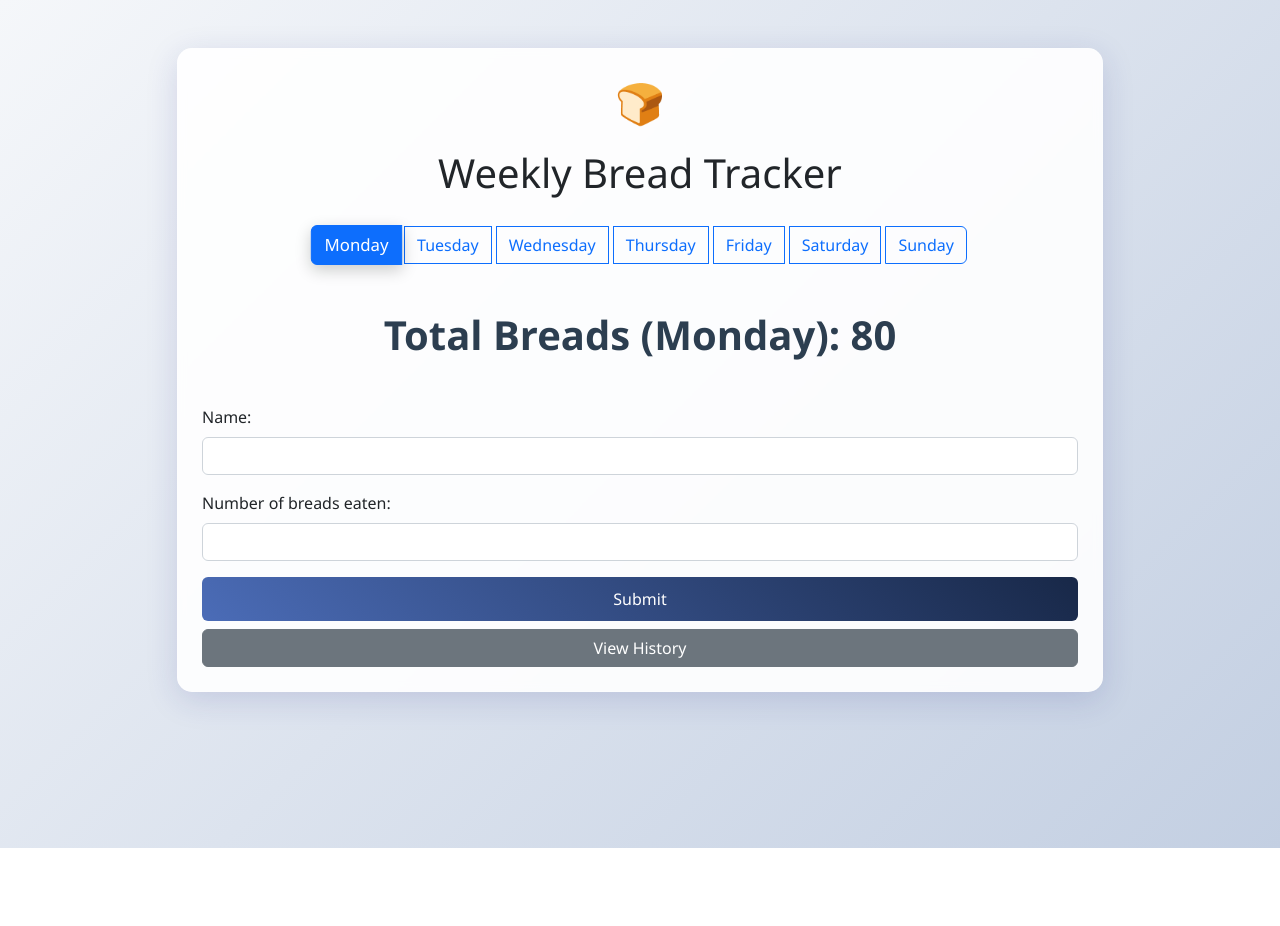
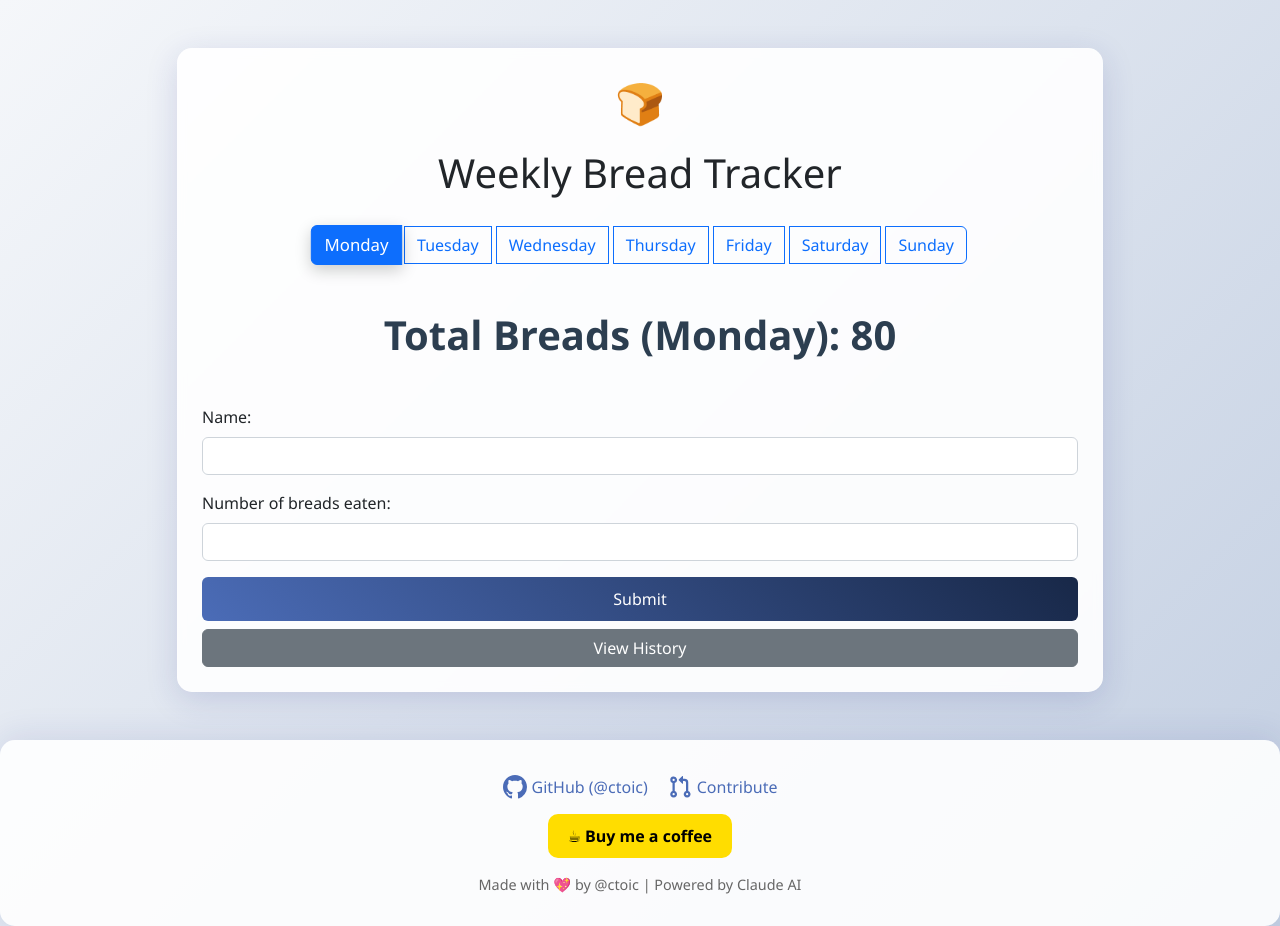
Before and after one commit to Daniel-KK-world/Bread_tracker, a plain HTML site: page index.html in a window 1280 px wide. Before the commit the page ends 848 px from the top, so only its background shows below. Drawn offline with nearby package versions, Linux system fonts and the light colour scheme.

Commit message:
added footer

```diff
--- a/index.html
+++ b/index.html
@@ -251,5 +251,93 @@
             }, 2000);
         }
     </script>
+
+<style>
+    /* Add these styles to your existing styles */
+    .footer {
+        background: rgba(255, 255, 255, 0.9);
+        border-radius: 15px;
+        box-shadow: 0 -4px 32px rgba(31, 38, 135, 0.1);
+        padding: 20px 0;
+        margin-top: 40px;
+    }
+
+    .social-links {
+        display: flex;
+        justify-content: center;
+        gap: 20px;
+        margin: 15px 0;
+    }
+
+    .social-links a {
+        text-decoration: none;
+        color: #4b6cb7;
+        transition: all 0.3s ease;
+        display: flex;
+        align-items: center;
+        gap: 5px;
+    }
+
+    .social-links a:hover {
+        transform: translateY(-3px);
+        color: #182848;
+    }
+
+    .buy-coffee {
+        background: #FFDD00;
+        color: #000000;
+        border: none;
+        padding: 10px 20px;
+        border-radius: 10px;
+        font-weight: bold;
+        display: inline-flex;
+        align-items: center;
+        gap: 8px;
+        transition: all 0.3s ease;
+        text-decoration: none;
+    }
+
+    .buy-coffee:hover {
+        transform: scale(1.05);
+        box-shadow: 0 5px 15px rgba(255, 221, 0, 0.3);
+        color: #000000;
+    }
+
+    .footer-text {
+        color: #666;
+        font-size: 0.9rem;
+        margin: 10px 0;
+    }
+</style>
+
+<!-- Add this right before the closing body tag -->
+<footer class="footer mt-5">
+    <div class="container">
+        <div class="text-center">
+            <div class="social-links">
+                <a href="https://github.com/ctoic" target="_blank" class="animate__animated animate__fadeIn">
+                    <svg height="24" width="24" xmlns="http://www.w3.org/2000/svg" viewBox="0 0 16 16" fill="currentColor">
+                        <path d="M8 0C3.58 0 0 3.58 0 8c0 3.54 2.29 6.53 5.47 7.59.4.07.55-.17.55-.38 0-.19-.01-.82-.01-1.49-2.01.37-2.53-.49-2.69-.94-.09-.23-.48-.94-.82-1.13-.28-.15-.68-.52-.01-.53.63-.01 1.08.58 1.23.82.72 1.21 1.87.87 2.33.66.07-.52.28-.87.51-1.07-1.78-.2-3.64-.89-3.64-3.95 0-.87.31-1.59.82-2.15-.08-.2-.36-1.02.08-2.12 0 0 .67-.21 2.2.82.64-.18 1.32-.27 2-.27.68 0 1.36.09 2 .27 1.53-1.04 2.2-.82 2.2-.82.44 1.1.16 1.92.08 2.12.51.56.82 1.27.82 2.15 0 3.07-1.87 3.75-3.65 3.95.29.25.54.73.54 1.48 0 1.07-.01 1.93-.01 2.2 0 .21.15.46.55.38A8.013 8.013 0 0016 8c0-4.42-3.58-8-8-8z"></path>
+                    </svg>
+                    GitHub (@ctoic)
+                </a>
+                <a href="https://github.com/ctoic/weekly-bread-tracker" target="_blank" class="animate__animated animate__fadeIn">
+                    <svg height="24" width="24" xmlns="http://www.w3.org/2000/svg" viewBox="0 0 16 16" fill="currentColor">
+                        <path d="M7.177 3.073L9.573.677A.25.25 0 0110 .854v4.792a.25.25 0 01-.427.177L7.177 3.427a.25.25 0 010-.354zM3.75 2.5a.75.75 0 100 1.5.75.75 0 000-1.5zm-2.25.75a2.25 2.25 0 113 2.122v5.256a2.251 2.251 0 11-1.5 0V5.372A2.25 2.25 0 011.5 3.25zM11 2.5h-1V4h1a1 1 0 011 1v5.628a2.251 2.251 0 101.5 0V5A2.5 2.5 0 0011 2.5zm1 10.25a.75.75 0 111.5 0 .75.75 0 01-1.5 0zM3.75 12a.75.75 0 100 1.5.75.75 0 000-1.5z"></path>
+                    </svg>
+                    Contribute
+                </a>
+            </div>
+
+            <a href="https://www.buymeacoffee.com/ctoic" target="_blank" class="buy-coffee animate__animated animate__fadeIn">
+                ☕ Buy me a coffee
+            </a>
+
+            <p class="footer-text mt-3">
+                Made with 💖 by @ctoic | Powered by Claude AI
+            </p>
+        </div>
+    </div>
+</footer>
 </body>
 </html>
```
